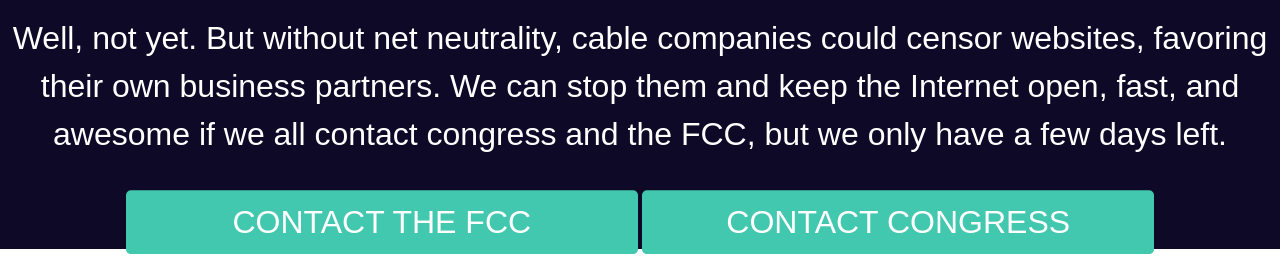
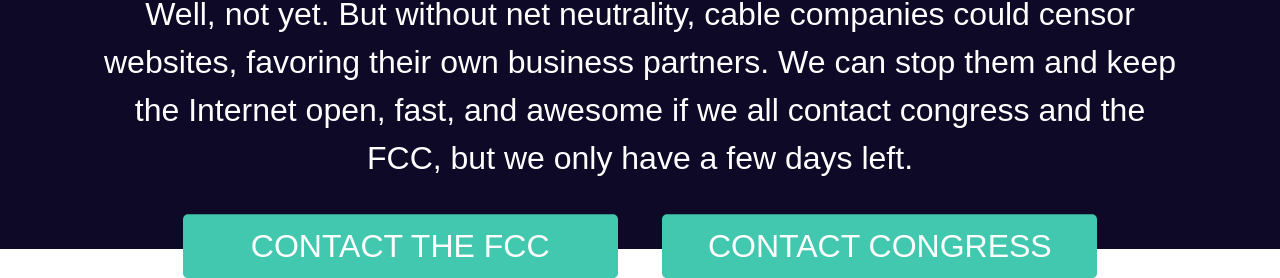
Before and after one commit to shadowfacts/nn-doa-psa, a plain HTML site: page index.html in a window 1280 px wide. Shown: the part 551-829 px from the top of the page. Before the commit the page ends 805 px from the top, so only its background shows below. Drawn offline with Linux system fonts and the light colour scheme.

Commit message:
Update styles

```diff
--- a/index.html
+++ b/index.html
@@ -40,6 +40,8 @@
 				font-family: Arial, sans-serif;
 			}
 			#nn-doa-content {
+				width: 85%;
+				margin: 0 auto;
 				position: relative;
 				top: 50%;
 				transform: translateY(-50%);
@@ -79,6 +81,7 @@
 			#nn-doa-contact > a {
 				display: inline-block;
 				width: 40%;
+				margin: 0 20px;
 				height: 4rem;
 				background-color: #42C8AF;
 				color: white;
```
